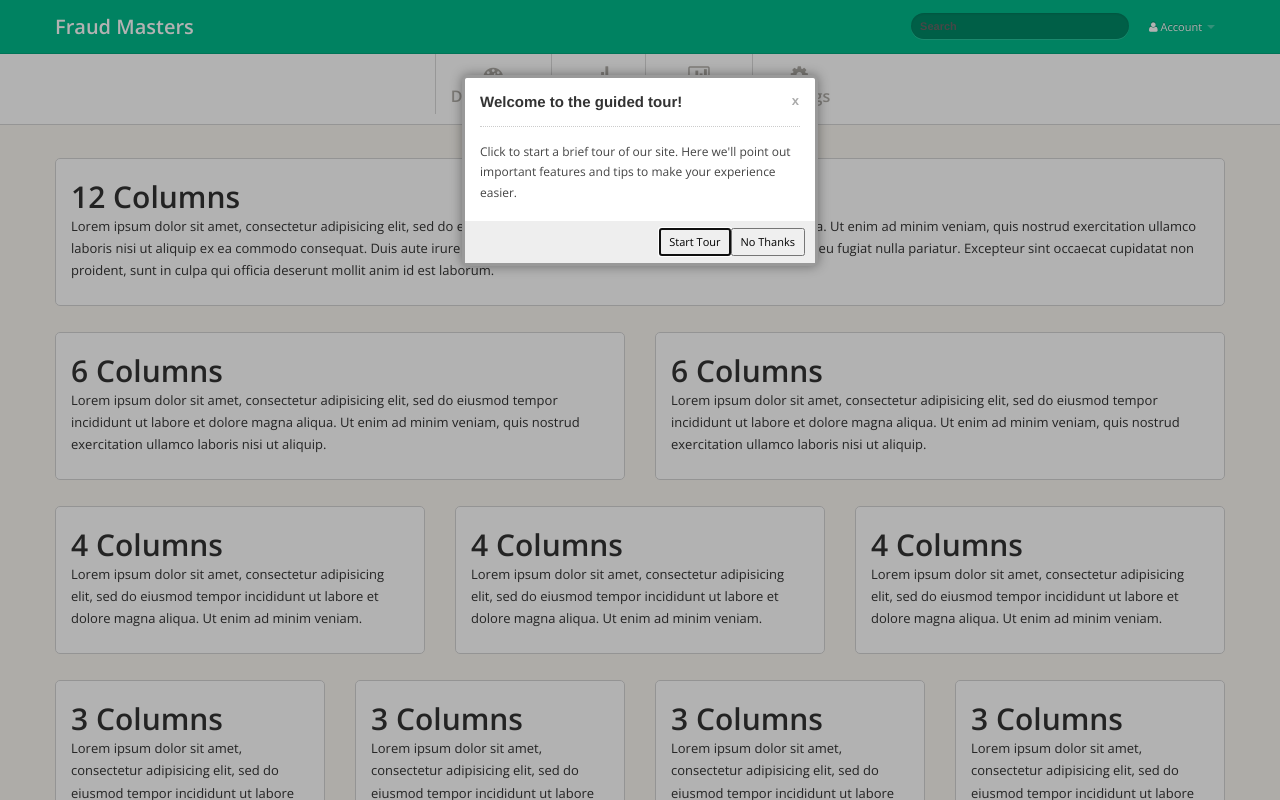
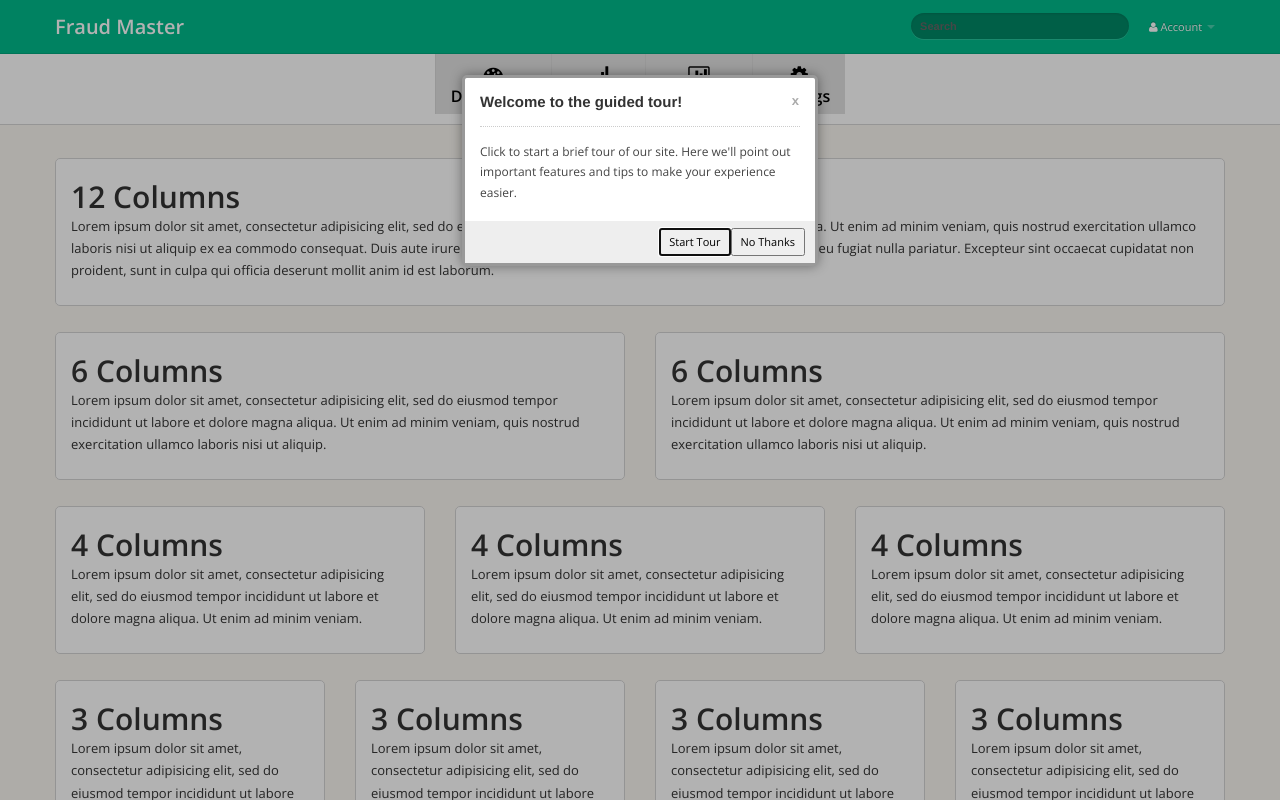
Before and after one commit to datawizzards-za/hackerthons, a Django app: page /help in a window 1280 px wide. Run offline with Django 3.2, Linux system fonts and the light colour scheme; parts of the project's set-up code (start-up, migrations or seed data) failed here and were passed over; some libraries are stand-ins or nearby versions.

Commit message:
UX: top-nav--bar complete.

```diff
--- a/app/static/css/style.css
+++ b/app/static/css/style.css
@@ -22,6 +22,8 @@ textarea {
 	-webkit-border-radius: 6px;
 	-moz-border-radius: 6px;
 	border-radius: 6px;
+        text-align: center;
+        font-size: 20px;
 }
 
 .btn-icon-only {
@@ -153,7 +155,7 @@ textarea {
 
 	font-size: 12px;
 	font-weight: bold;
-	color: #b2afaa;
+	color: #000;
 }
 
 .subnavbar .container > ul > li > a:hover {
--- a/app/templates/navbar_user.html
+++ b/app/templates/navbar_user.html
@@ -7,7 +7,7 @@
             <span class="icon-bar"></span>
         </a>
         <a class="brand" href="/">
-            Fraud Masters
+            Fraud Master
         </a>
       <div class="nav-collapse">
         <ul class="nav pull-right">
@@ -15,10 +15,10 @@
               <a href="#" class="dropdown-toggle" data-toggle="dropdown">
                   <i class="icon-user"></i> Account <b class="caret"></b>
               </a>
-            <ul class="dropdown-menu">
-              <li><a href="javascript:;">Profile</a></li>
-              <li><a href="javascript:;">Logout</a></li>
-              <li><a href="javascript:;">Help</a></li>
+            <ul class="dropdown-menu text-center animated fadeInUp">
+              <li class="hvr-grow"><a href="javascript:;">Profile</a></li>
+              <li class="hvr-grow"><a href="javascript:;">Logout</a></li>
+              <li class="hvr-grow"><a href="javascript:;">Help</a></li>
             </ul>
           </li>
         </ul>
--- a/app/templates/subnavbar.html
+++ b/app/templates/subnavbar.html
@@ -1,12 +1,11 @@
 <div class="subnavbar">
   <div class="subnavbar-inner">
     <div class="container">
-      <ul class="mainnav">
-
-        <li><a href="dashboard"><i class="icon-dashboard"></i><span>Dashboard</span> </a> </li>
-        <li><a href="analysis"><i class="icon-signal"></i><span>Analysis</span> </a> </li>
-        <li><a href="financials"><i class="icon-bar-chart"></i><span>Financials</span> </a> </li>
-        <li><a href="settings"><i class="icon-cog"></i><span>Settings</span></a> </li>
+      <ul class="mainnav hvr-grow">
+        <li class="hvr-rectangle-out"><a href="dashboard"><i class="icon-dashboard"></i><span>Dashboard</span> </a> </li>
+        <li class="hvr-rectangle-out"><a href="analysis"><i class="icon-signal"></i><span>Analysis</span> </a> </li>
+        <li class="hvr-rectangle-out"><a href="financials"><i class="icon-bar-chart"></i><span>Financials</span> </a> </li>
+        <li class="hvr-rectangle-out"><a href="settings"><i class="icon-cog"></i><span>Settings</span></a> </li>
       </ul>
     </div>
     <!-- /container -->
```
